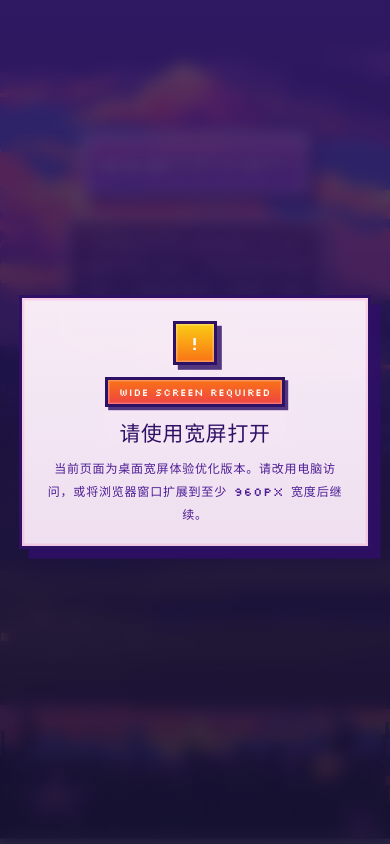
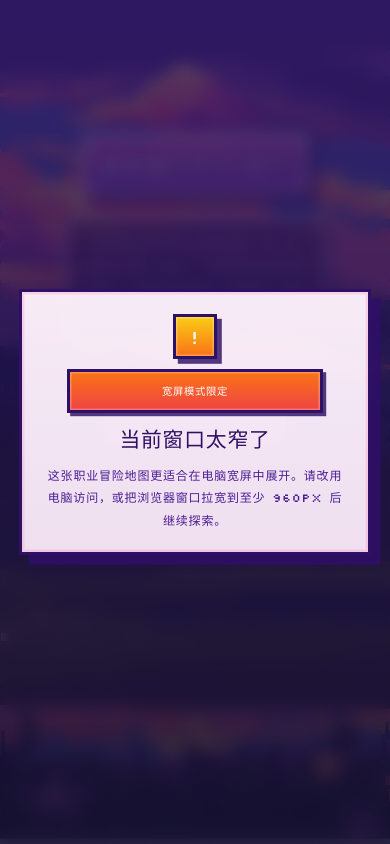
Before and after one commit to MasterFrancis/Career_Ava, a React (Vite) app: page / in a window 390 px wide. Built offline with nearby package versions, Linux system fonts and the light colour scheme; a small style sheet from the web is missing; a web font is replaced by a local one.

Commit message:
feat: Build Career Report Web App
Co-authored-by: traeagent <traeagent@users.noreply.github.com>

```diff
--- a/src/App.tsx
+++ b/src/App.tsx
@@ -220,11 +220,13 @@ export default function App() {
         {isNarrowScreen && (
           <div className="screenGuardOverlay" role="dialog" aria-modal="true" aria-labelledby="screen-guard-title">
             <div className="screenGuardCard">
-              <div className="screenGuardIcon" aria-hidden="true">!</div>
-              <div className="screenGuardBadge">Wide Screen Required</div>
-              <h2 id="screen-guard-title" className="screenGuardTitle">请使用宽屏打开</h2>
+              <div className="screenGuardTopRow">
+                <div className="screenGuardIcon" aria-hidden="true">!</div>
+                <div className="screenGuardBadge">宽屏模式限定</div>
+              </div>
+              <h2 id="screen-guard-title" className="screenGuardTitle">当前窗口太窄了</h2>
               <p className="screenGuardText">
-                当前页面为桌面宽屏体验优化版本。请改用电脑访问，或将浏览器窗口扩展到至少 {MIN_DESKTOP_WIDTH}px 宽度后继续。
+                这张职业冒险地图更适合在电脑宽屏中展开。请改用电脑访问，或把浏览器窗口拉宽到至少 {MIN_DESKTOP_WIDTH}px 后继续探索。
               </p>
             </div>
           </div>
--- a/src/index.css
+++ b/src/index.css
@@ -665,10 +665,18 @@ a {
   text-align: center;
 }
 
+.screenGuardTopRow {
+  display: flex;
+  align-items: stretch;
+  justify-content: center;
+  gap: 12px;
+  margin-bottom: 16px;
+}
+
 .screenGuardIcon {
   width: 56px;
+  min-width: 56px;
   height: 56px;
-  margin: 0 auto 14px;
   display: grid;
   place-items: center;
   background: linear-gradient(180deg, #facc15 0%, #f97316 100%);
@@ -683,9 +691,11 @@ a {
 }
 
 .screenGuardBadge {
-  display: inline-block;
-  padding: 8px 14px 7px;
-  margin-bottom: 16px;
+  display: inline-flex;
+  align-items: center;
+  justify-content: center;
+  min-height: 56px;
+  padding: 8px 16px 7px;
   background: linear-gradient(180deg, #f97316 0%, #ef4444 100%);
   color: #fffdfd;
   border: 4px solid var(--stroke);
@@ -714,6 +724,18 @@ a {
   font-size: 15px;
   line-height: 1.9;
   color: #4c1d95;
+}
+
+@media (max-width: 720px) {
+  .screenGuardTopRow {
+    flex-direction: column;
+    align-items: center;
+  }
+
+  .screenGuardBadge {
+    width: 100%;
+    max-width: 320px;
+  }
 }
 
 .btn:disabled,
```
